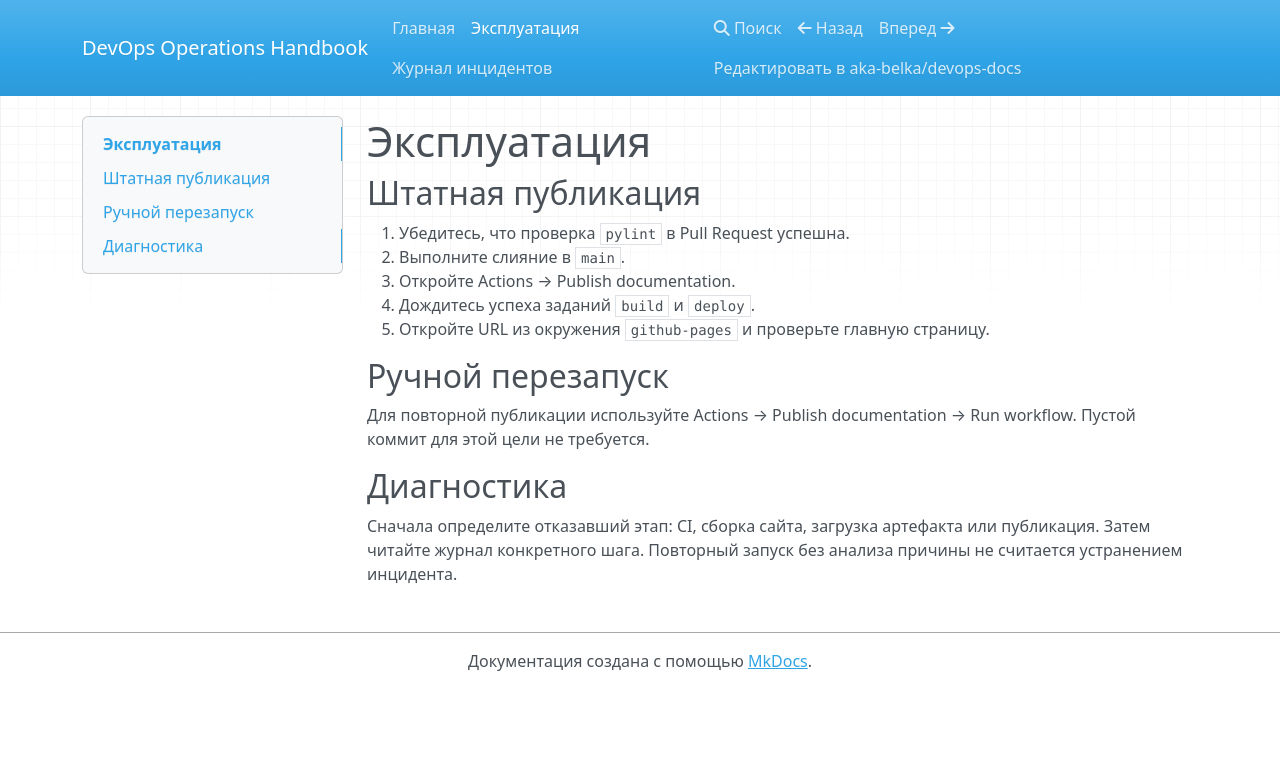
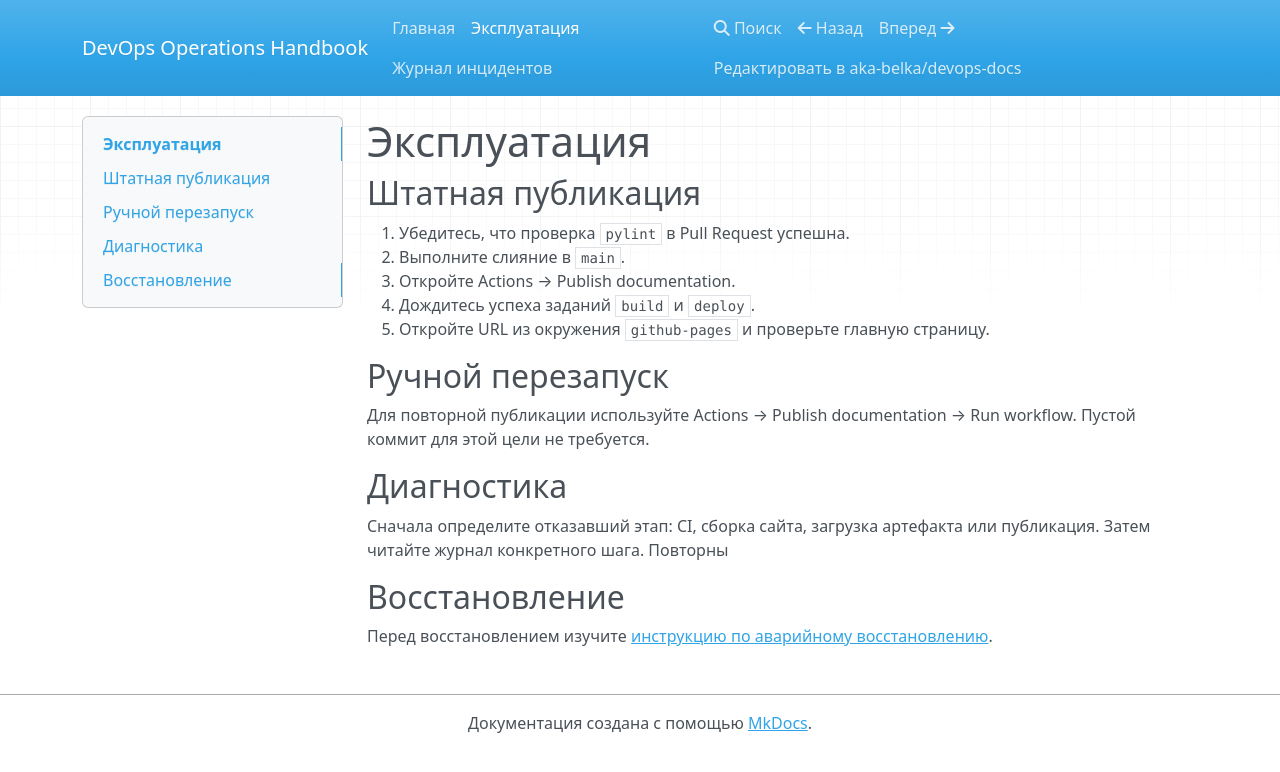
Before and after one commit to aka-belka/devops-docs, an MkDocs documentation site: the page built from docs/runbook.md, in a window 1280 px wide. Shown: the top 772 px of the page. Built offline with MkDocs 1.6.1, drawn with Linux system fonts in a browser that asks for light colours; nearby versions of some CDN libraries.

Commit message:
docs: add recovery runbook link

```diff
--- a/docs/runbook.md
+++ b/docs/runbook.md
@@ -16,4 +16,7 @@
 ## Диагностика
 
 Сначала определите отказавший этап: CI, сборка сайта, загрузка артефакта или публикация.
-Затем читайте журнал конкретного шага. Повторный запуск без анализа причины не считается устранением инцидента.
+Затем читайте журнал конкретного шага. Повторны
+
+## Восстановление
+Перед восстановлением изучите [инструкцию по аварийному восстановлению](recovery.md).
```
Also changed, not shown: docs/index.md (+1 -1 lines).
